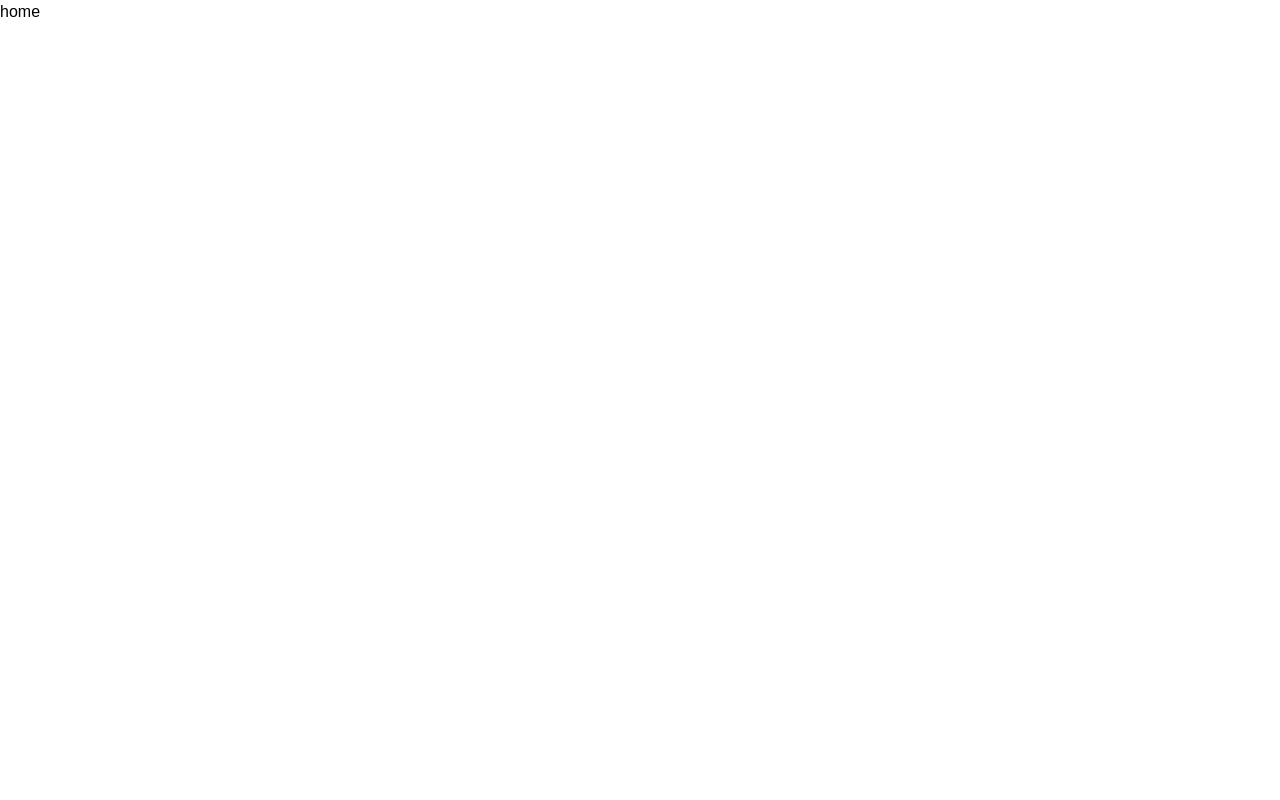
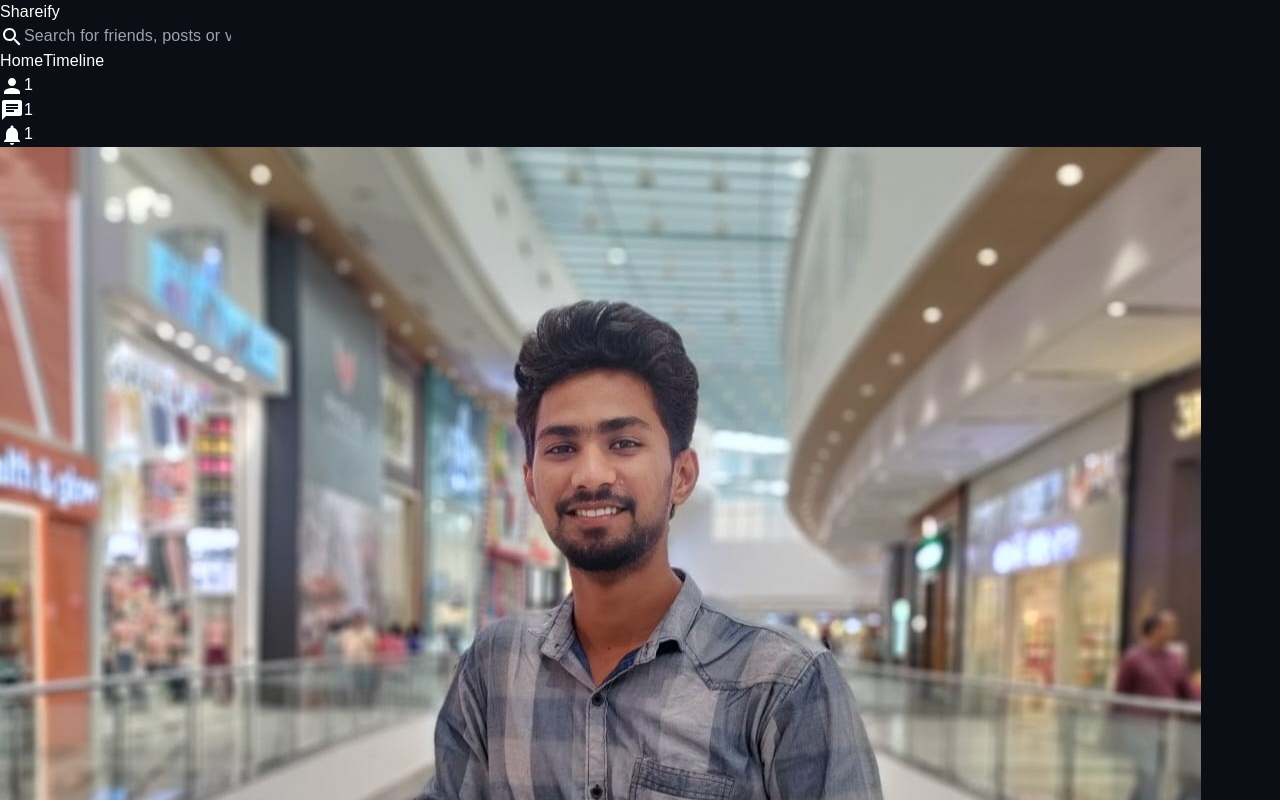
Before and after one commit to Balagurusiva/shareify-frontend, a React (Vite) app: page / in a window 1280 px wide. Shown: the top 800 px of the page. Built offline with nearby package versions, Linux system fonts and the light colour scheme.

Commit message:
renamed:    public/index.css -> index.css  	modified:   index.html  	new file:   public/assets/person/bala.jpg  	new file:   src/components/TopBar/Topbar.jsx  	new file:   src/components/TopBar/topbar.css  	modified:   src/main.jsx  	modified:   src/pages/home/Home.jsx

```diff
--- a/public/index.css
+++ b/index.css
@@ -5,4 +5,5 @@
 *{
     margin: 0;
     font-family: "Roboto ", sans-serif;
+    background-color: #0b0e14 ;
 }
--- a/index.html
+++ b/index.html
@@ -5,7 +5,7 @@
     <link rel="icon" type="image/svg+xml" href="/vite.svg" />
     <meta name="viewport" content="width=device-width, initial-scale=1.0" />
     <link href="https://fonts.googleapis.com/css2?family=Roboto:wght@100;300;400;500;700;900&display=swap" rel="stylesheet">
-    <link href = './public/index.css' rel="stylesheet" />
+    <link href = './index.css' rel="stylesheet" />
     <title>Shareify</title>
   </head>
   <body>
--- /dev/null
+++ b/src/components/TopBar/Topbar.jsx
@@ -0,0 +1,38 @@
+import { Search, Person, Chat, Notifications, } from "@mui/icons-material"
+
+const Topbar = () => {
+    return (
+        <div className="topbar-container">
+            <div className="topbar-left">Shareify</div>
+            <div className="topbar-center">
+                <div className="searchbar">
+                    <Search />
+                    <input type="text" placeholder="Search for friends, posts or video" className="searchbar-input" />
+                </div>
+            </div>
+            <div className="topbar-right">
+                <div className="topbar-links">
+                    <span className="topbars=link">Home</span>
+                    <span className="topbar-link">Timeline</span>
+                </div>
+                <div className="topbar-icon">
+                    <div className="topbar-icon-item">
+                        <Person />
+                        <span className="topbar-icon-badge">1</span>
+                    </div>
+                    <div className="topbar-icon-item">
+                        <Chat />
+                        <span className="topbar-icon-badge">1</span>
+                    </div>
+                    <div className="topbar-icon-item">
+                        <Notifications />
+                        <span className="topbar-icon-badge">1</span>
+                    </div>
+                </div>
+                <img src="public\assets\person\bala.jpg" alt="" className="topbar-img" />
+            </div>
+        </div>
+    )
+}
+
+export default Topbar
--- a/src/main.jsx
+++ b/src/main.jsx
@@ -1,10 +1,21 @@
 import React from 'react'
 import ReactDOM from 'react-dom/client'
 import App from './App.jsx'
+import { ThemeProvider, createTheme } from '@mui/material/styles';
+import CssBaseline from '@mui/material/CssBaseline';
+
+const darkTheme = createTheme({
+    palette: {
+        mode: 'dark',
+    },
+});
 
 
 ReactDOM.createRoot(document.getElementById('root')).render(
-  <React.StrictMode>
-    <App />
-  </React.StrictMode>,
+    <ThemeProvider theme={darkTheme}>
+        <CssBaseline />
+        <React.StrictMode>
+            <App />
+        </React.StrictMode>
+    </ThemeProvider>
 )
--- a/src/pages/home/Home.jsx
+++ b/src/pages/home/Home.jsx
@@ -1,8 +1,13 @@
-import React from 'react'
+
+import Topbar from '../../components/TopBar/Topbar'
+
+import { Person } from '@mui/icons-material'
 
 const home = () => {
   return (
-    <div>home</div>
+     <>
+     <Topbar />
+     </>
   )
 }
 
```
Also changed, not shown: public/assets/person/bala.jpg (added), src/components/TopBar/topbar.css (added).
